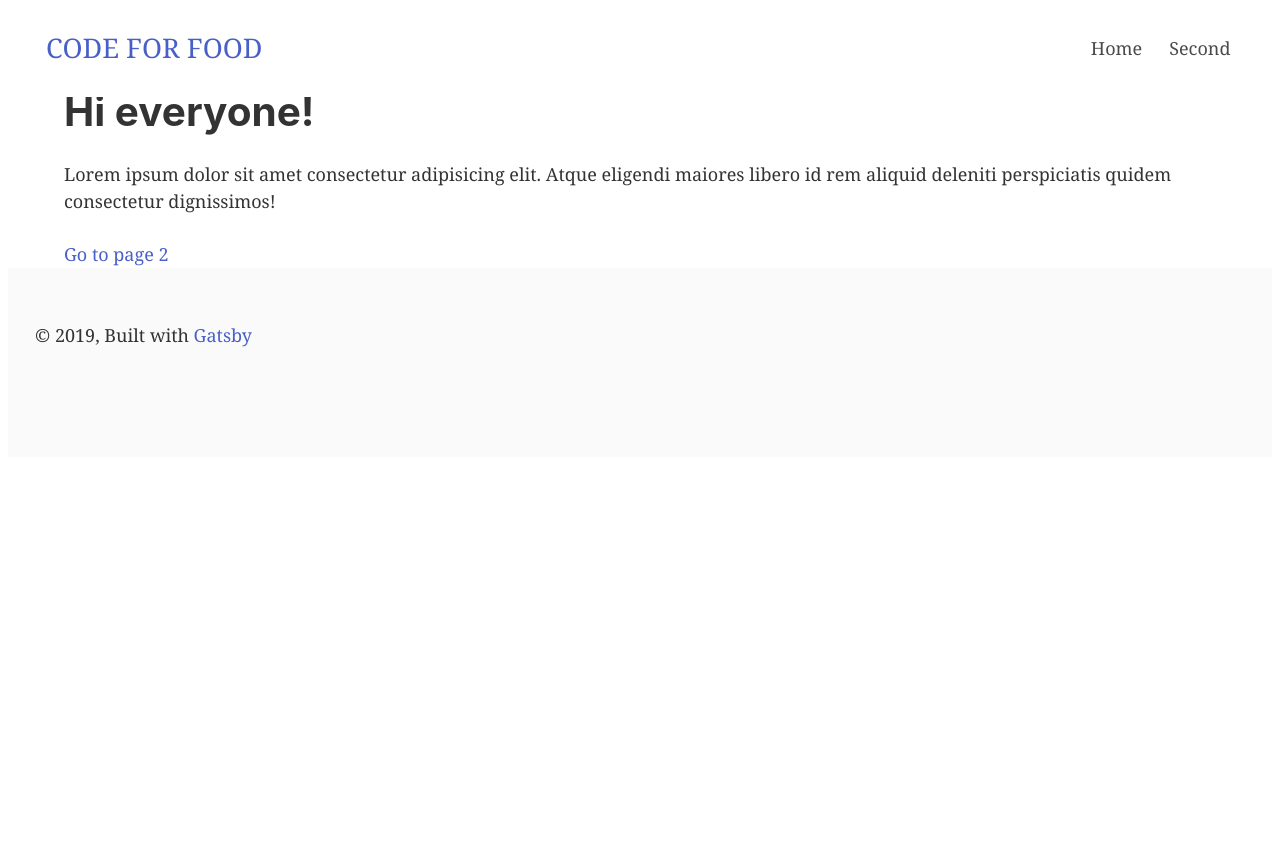
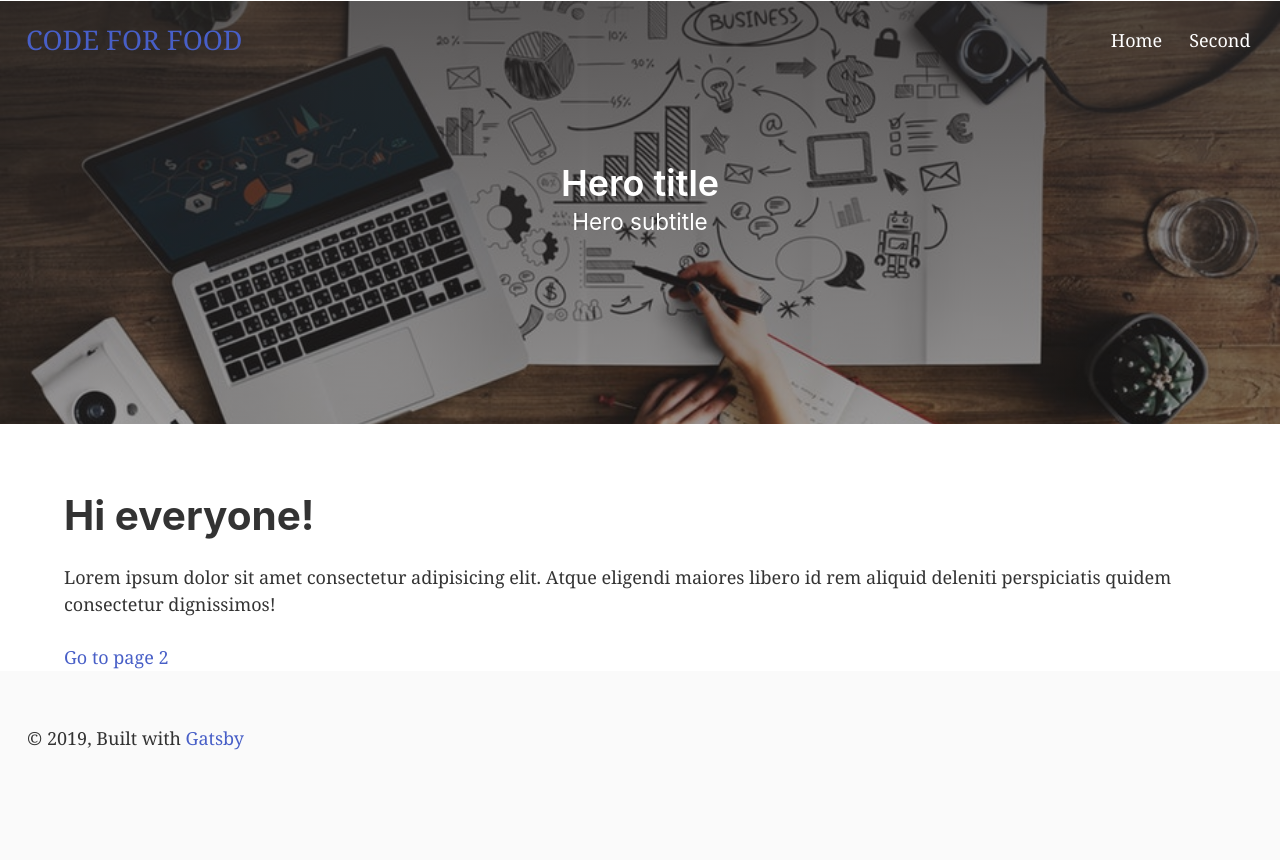
Before and after one commit to jesusbibieca/code-for-food, a Gatsby site: page / in a window 1280 px wide. Before the commit the page ends 800 px from the top, so only its background shows below. Built offline with nearby package versions, Linux system fonts and the light colour scheme; Gatsby itself is replaced by a stand-in of ours.

Commit message:
Hero component (#4)
* starting with the hero

* hero component

* linting

* removing margin

* removing location since not required anymore

* reverting changes on img component

* improving css of mobile navbar

* removing unecessary images

```diff
--- a/src/components/header.js
+++ b/src/components/header.js
@@ -2,6 +2,7 @@ import { StaticQuery, graphql } from 'gatsby';
 import React from 'react';
 
 import Navbar from './navbar';
+import Hero from './hero';
 import config from '../utils/config';
 
 const Header = () => (
@@ -18,6 +19,7 @@ const Header = () => (
     render={({ site: { siteMetadata } }) => (
       <header>
         <Navbar title={siteMetadata.title} links={config.navbarLinks} />
+        <Hero />
       </header>
     )}
   />
--- /dev/null
+++ b/src/components/hero.js
@@ -0,0 +1,17 @@
+import React from 'react';
+import './hero.scss';
+
+const Hero = () => (
+  <section className="hero is-medium color">
+    <div className="hero-body custom">
+      <div className="container">
+        <h1 className="title has-text-white has-text-centered">Hero title</h1>
+        <h2 className="subtitle has-text-white has-text-centered">
+          Hero subtitle
+        </h2>
+      </div>
+    </div>
+  </section>
+);
+
+export default Hero;
--- /dev/null
+++ b/src/components/hero.scss
@@ -0,0 +1,14 @@
+.custom {
+  background:
+    linear-gradient(
+      rgba(41, 38, 38, 0.75),
+      rgba(41, 38, 38, 0.45)
+    ),
+    url('../images/camera-coffee-x1.jpg');
+  background-repeat: no-repeat;
+  background-size: cover;
+  bottom: 70px;
+  min-height: 100%;
+  position: relative;
+  width: 100%;
+}
--- a/src/components/layout.scss
+++ b/src/components/layout.scss
@@ -6,7 +6,7 @@ html {
   -webkit-text-size-adjust: 100%;
 }
 body {
-  margin: 0 8px;
+  margin: 0;
   -webkit-font-smoothing: antialiased;
   -moz-osx-font-smoothing: grayscale;
 }
@@ -622,7 +622,3 @@ pre tt:after {
     font-size: 100%;
   }
 }
-
-.top-workaround {
-  padding-top: 90px;
-}
--- a/src/components/navbar.js
+++ b/src/components/navbar.js
@@ -20,12 +20,12 @@ class Navbar extends Component {
 
     return (
       <nav
-        className="navbar is-fixed-top is-spaced"
+        className="navbar transparent navbar-margin"
         role="navigation"
         aria-label="main navigation"
       >
         <div className="navbar-brand">
-          <Link to="/" className="logo is-uppercase">
+          <Link to="/" className="logo is-uppercase custom-logo">
             {title}
           </Link>
           <Burger onClick={this.toogle} isActive={active} />
@@ -34,7 +34,11 @@ class Navbar extends Component {
         <div className={`navbar-menu ${active ? 'is-active' : ''}`}>
           <div className="navbar-end">
             {links.map(link => (
-              <Link to={link.slug} className="navbar-item" key={link.name}>
+              <Link
+                to={link.slug}
+                className="navbar-item white-text custom-link"
+                key={link.name}
+              >
                 {link.name}
               </Link>
             ))}
--- a/src/components/navbar.scss
+++ b/src/components/navbar.scss
@@ -1,4 +1,47 @@
 .logo {
+  font-size: 1.5rem;
   margin: 10px;
-  font-size: 1.5rem;
 }
+.transparent {
+  background-color: transparent !important;
+}
+.custom-link {
+  &:hover {
+    background-color: rgba(200,200,200,0.35) !important;
+    color: #fff;
+  }
+}
+
+.custom-logo {
+  &:hover {
+    color: #fff;
+  }
+}
+
+.navbar-margin {
+  margin: 10px 16px 0;
+}
+
+.white-text {
+  color: #fff !important;
+}
+
+@media screen and (max-width: 1023px) {
+  .navbar-menu.is-active {
+    position: absolute;
+    width: 100%;
+  }
+  .custom-link {
+    color: #000 !important;
+  }
+  .navbar-end {
+    text-align: center;
+  }
+  .navbar-burger {
+    background-color: transparent;
+    color: #fff !important;
+  }
+  .navbar-burger:hover {
+    background-color: rgba(0, 0, 0, 0.35) !important;
+  }
+}
```
Also changed, not shown: src/images/camera-coffee-x1.jpg (added), src/images/gatsby-astronaut.png (deleted), src/images/hero-image.jpg (deleted).
